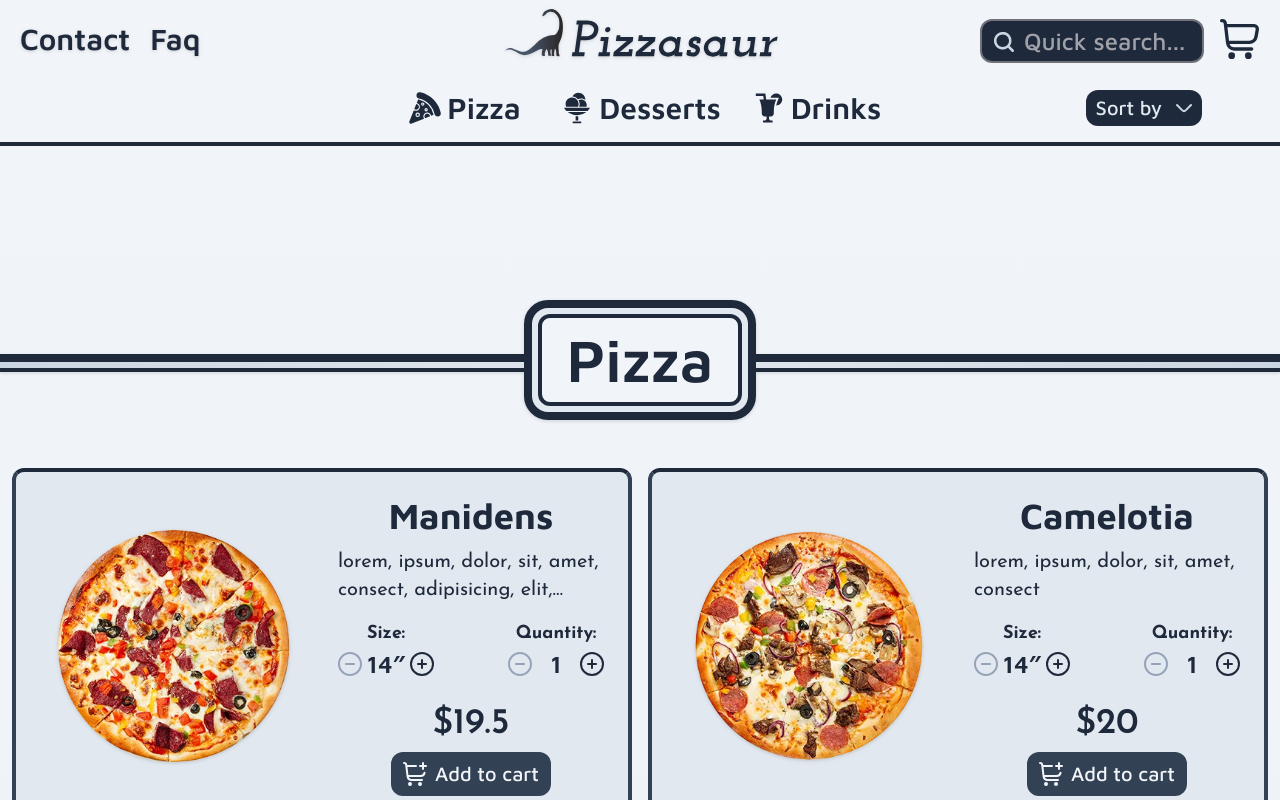
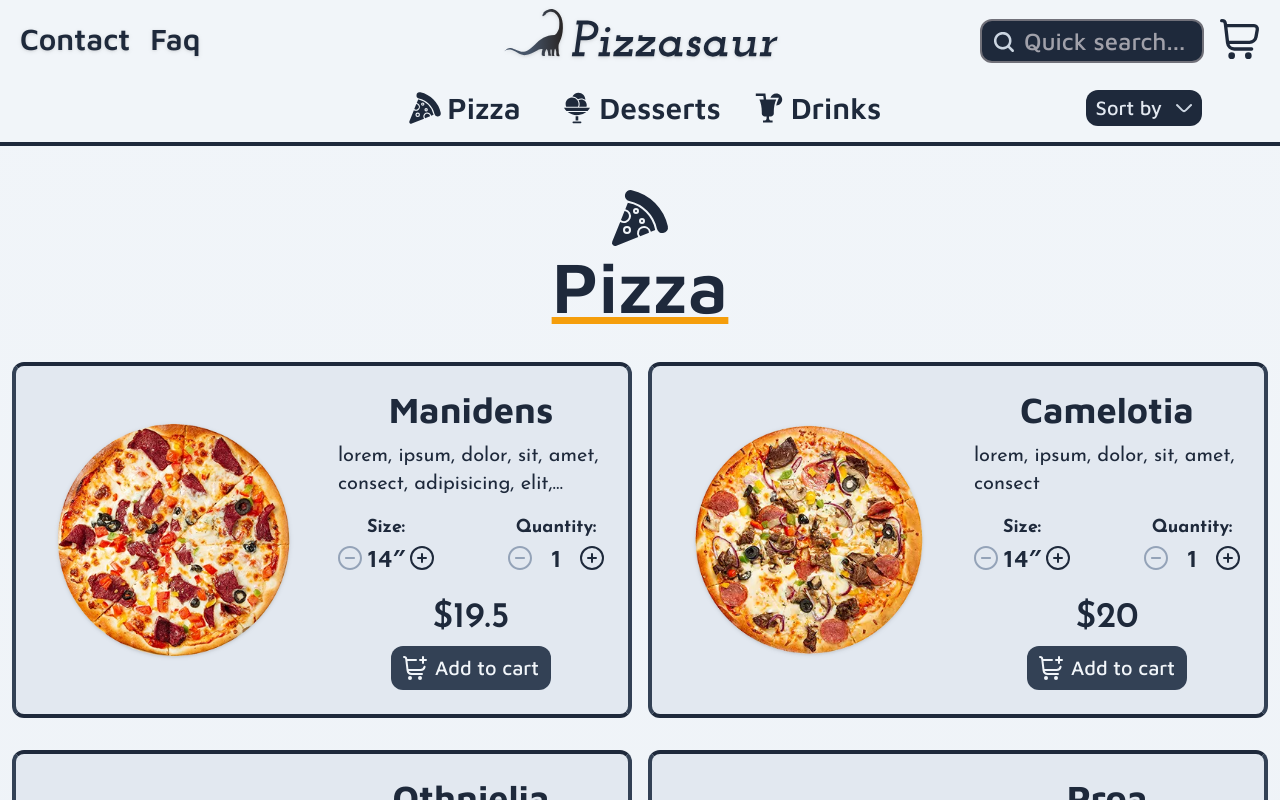
Before and after one commit to CryingEnder/pizzasaur, a React (Vite) app: page /menu in a window 1280 px wide. Shown: the top 800 px of the page. Built offline with nearby package versions, Linux system fonts and the light colour scheme.

Commit message:
Update the design of headings for online menu

```diff
--- a/src/components/Menu.jsx
+++ b/src/components/Menu.jsx
@@ -146,11 +146,17 @@ function Menu(props) {
     }
   }
 
+  function scrollUp() {
+    window.scrollTo(0, 0);
+  }
+
   function handleSearch(e) {
     let inputValue = "";
     if (e.target) inputValue = e.target.value;
     else inputValue = e;
     setSearchState(inputValue);
+
+    scrollUp();
 
     if (inputValue.length === 0) {
       setPizzas([...allPizzas]);
@@ -184,8 +190,8 @@ function Menu(props) {
   }, [searchState, sortingState]);
 
   return (
-    <main className="min-h-screen pb-16 tablet:pb-20 laptop:pb-24 desktop:pb-28">
-      <div className="relative mt-8 mb-16 flex w-full flex-col items-center justify-start">
+    <main className="min-h-screen pb-4 tablet:pb-8 laptop:pb-12 desktop:pb-16 desktop-big:pb-20">
+      <div className="relative mb-20 mt-8 flex w-full flex-col items-center justify-start tablet:m-0 tablet:mb-10">
         <Search
           value={searchState}
           styles="tablet:hidden mb-4"
@@ -194,7 +200,7 @@ function Menu(props) {
         <Sorting styles="tablet:hidden top-16 absolute" onChange={handleSort} />
       </div>
       {noItemsFound() ? (
-        <div className="mt-20 w-full text-center font-ui text-xl font-medium text-slate-800">
+        <div className="mt-20 w-full px-4 text-center font-ui text-2xl font-medium text-slate-800 tablet:text-3xl laptop:text-4xl desktop:text-5xl">
           No items could be found.
         </div>
       ) : (
--- a/src/components/MenuSection.jsx
+++ b/src/components/MenuSection.jsx
@@ -1,18 +1,18 @@
 import React from "react";
 import Container from "./common/Container";
-import Heading from "./common/Heading";
+import CategoryTitle from "./common/CategoryTitle";
 import PropTypes from "prop-types";
 
 function MenuSection({ header, id, children, ...props }) {
   return (
     <section id={id} {...props}>
-      <Heading
+      <CategoryTitle
         content={header}
-        styles="pb-12 pt-16 tablet:pb-14 tablet:pt-20 laptop:pb-20 laptop:pt-24 desktop:pb-24 desktop:pt-28"
+        styles="pb-6 desktop:pb-10 pt-2 laptop:pt-0"
       />
       <Container
         tag="div"
-        stylesOut="px-3 tablet-small:px-6 tablet:px-3"
+        stylesOut="px-3 tablet-small:px-6 tablet:px-3 pb-16 tablet:pb-20 desktop:pb-24"
         stylesIn="relative grid grid-cols-1 items-center justify-items-center gap-y-12 tablet-small:gap-y-16 tablet:grid-cols-2
          tablet:gap-y-12 tablet:gap-x-3 laptop:grid-cols-1 laptop:gap-x-4 laptop:gap-y-6 desktop:grid-cols-2 desktop:gap-y-8"
       >
--- /dev/null
+++ b/src/components/common/CategoryTitle.jsx
@@ -0,0 +1,36 @@
+import React from "react";
+import PropTypes from "prop-types";
+import { Pizza, Dessert, Drink } from "./Icons";
+
+function CategoryTitle({ content, styles }) {
+  return (
+    <header
+      className={`flex w-full flex-col items-center justify-center text-slate-800 ${styles}`}
+    >
+      {content.toLowerCase() === "pizza" && (
+        <Pizza className="w-12 fill-current tablet-small:w-16 tablet:w-14 laptop:w-16" />
+      )}
+      {content.toLowerCase() === "desserts" && (
+        <Dessert className="w-12 fill-current tablet-small:w-16 tablet:w-14 laptop:w-16" />
+      )}
+      {content.toLowerCase() === "drinks" && (
+        <Drink className="w-12 fill-current tablet-small:w-16 tablet:w-14 laptop:w-16" />
+      )}
+      <h2 className="font-ui text-5xl font-semibold underline decoration-amber-500 tablet-small:text-6xl desktop:text-7xl">
+        {content}
+      </h2>
+    </header>
+  );
+}
+
+CategoryTitle.defaultProps = {
+  content: "",
+  styles: "",
+};
+
+CategoryTitle.propTypes = {
+  content: PropTypes.string.isRequired,
+  styles: PropTypes.string,
+};
+
+export default CategoryTitle;
```
